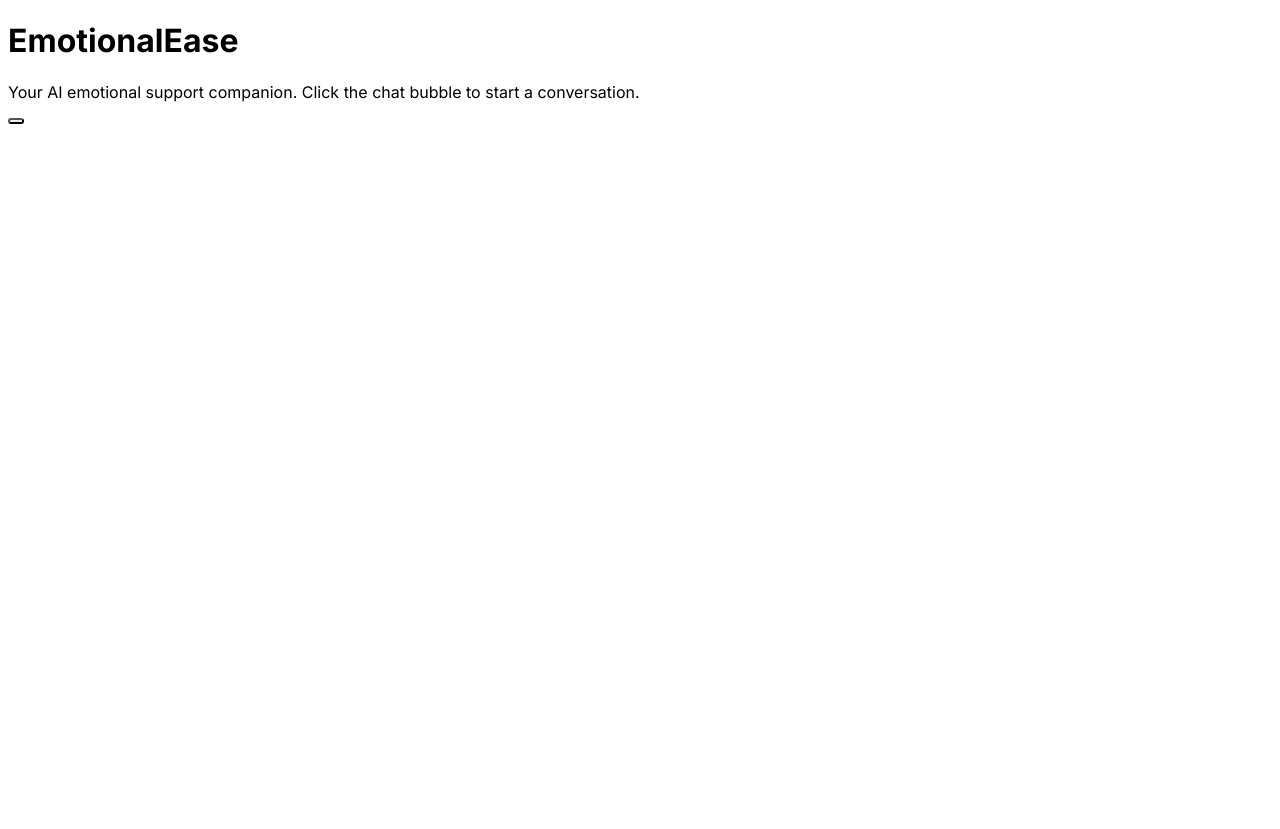
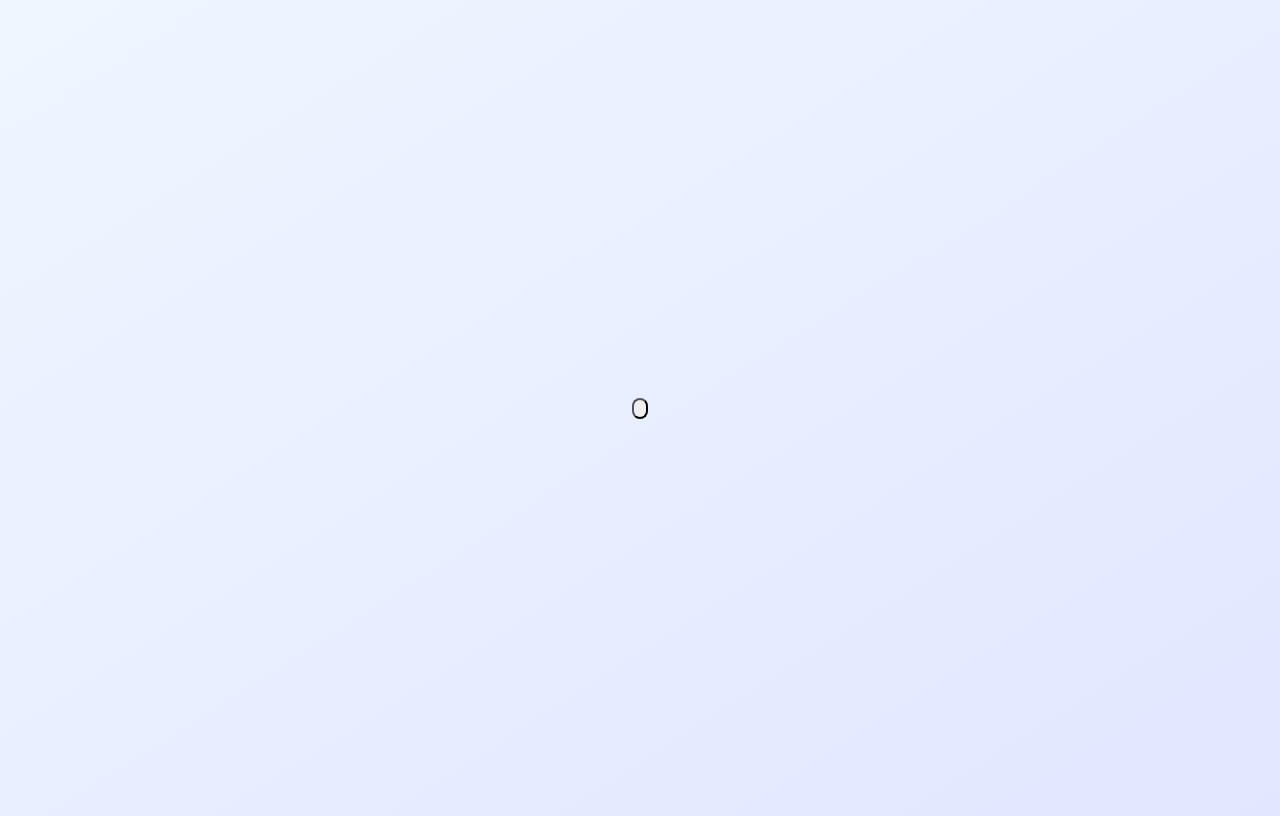
Before and after one commit to ashwin63/emoease, a Next.js app: page / in a window 1280 px wide. Built offline with nearby package versions, Linux system fonts and the light colour scheme.

Commit message:
Update design with pulsating bubble and fluid background

```diff
--- a/app/components/ChatBubble.tsx
+++ b/app/components/ChatBubble.tsx
@@ -8,36 +8,77 @@ export default function ChatBubble() {
   const [isOpen, setIsOpen] = useState(false);
 
   return (
-    <div className="fixed bottom-8 right-8 z-50">
+    <div className="relative">
       <AnimatePresence>
         {isOpen && (
           <motion.div
             initial={{ opacity: 0, scale: 0.8, y: 20 }}
             animate={{ opacity: 1, scale: 1, y: 0 }}
             exit={{ opacity: 0, scale: 0.8, y: 20 }}
-            className="absolute bottom-20 right-0 w-[380px] h-[600px] shadow-2xl rounded-2xl overflow-hidden"
+            className="absolute bottom-24 left-1/2 -translate-x-1/2 w-[380px] h-[600px] shadow-2xl rounded-2xl overflow-hidden"
           >
             <ChatInterface onClose={() => setIsOpen(false)} />
           </motion.div>
         )}
       </AnimatePresence>
 
+      <div className="relative">
+        {/* Outer pulsating rings */}
+        <motion.div
+          className="absolute inset-0 rounded-full bg-blue-200 opacity-20"
+          animate={{
+            scale: [1, 1.5, 1],
+            opacity: [0.2, 0.1, 0.2],
+          }}
+          transition={{
+            duration: 2,
+            repeat: Infinity,
+            ease: "easeInOut"
+          }}
+        />
+        <motion.div
+          className="absolute inset-0 rounded-full bg-blue-200 opacity-20"
+          animate={{
+            scale: [1, 1.3, 1],
+            opacity: [0.2, 0.1, 0.2],
+          }}
+          transition={{
+            duration: 2,
+            repeat: Infinity,
+            ease: "easeInOut",
+            delay: 0.5
+          }}
+        />
+
+        {/* Main button */}
         <motion.button
-        whileHover={{ scale: 1.1 }}
-        whileTap={{ scale: 0.9 }}
+          whileHover={{ scale: 1.05 }}
+          whileTap={{ scale: 0.95 }}
           onClick={() => setIsOpen(!isOpen)}
-        className="bg-lavender-500 hover:bg-lavender-600 text-white rounded-full p-4 shadow-lg w-16 h-16 flex items-center justify-center"
+          className="relative z-10 bg-gradient-to-r from-blue-500 to-indigo-500 text-white rounded-full p-8 shadow-lg w-24 h-24 flex items-center justify-center"
+        >
+          <motion.div
+            animate={{
+              scale: isOpen ? [1, 0.9, 1] : [1, 1.1, 1],
+            }}
+            transition={{
+              duration: 1.5,
+              repeat: Infinity,
+              ease: "easeInOut"
+            }}
           >
             {isOpen ? (
-          <svg xmlns="http://www.w3.org/2000/svg" className="h-8 w-8" fill="none" viewBox="0 0 24 24" stroke="currentColor">
+              <svg xmlns="http://www.w3.org/2000/svg" className="h-10 w-10" fill="none" viewBox="0 0 24 24" stroke="currentColor">
                 <path strokeLinecap="round" strokeLinejoin="round" strokeWidth={2} d="M6 18L18 6M6 6l12 12" />
               </svg>
             ) : (
-          <svg xmlns="http://www.w3.org/2000/svg" className="h-8 w-8" fill="none" viewBox="0 0 24 24" stroke="currentColor">
-            <path strokeLinecap="round" strokeLinejoin="round" strokeWidth={2} d="M8 10h.01M12 10h.01M16 10h.01M9 16H5a2 2 0 01-2-2V6a2 2 0 012-2h14a2 2 0 012 2v8a2 2 0 01-2 2h-5l-5 5v-5z" />
+              <svg xmlns="http://www.w3.org/2000/svg" className="h-10 w-10" fill="none" viewBox="0 0 24 24" stroke="currentColor">
+                <path strokeLinecap="round" strokeLinejoin="round" strokeWidth={2} d="M19 11a7 7 0 01-7 7m0 0a7 7 0 01-7-7m7 7v4m0-11V3" />
               </svg>
             )}
+          </motion.div>
         </motion.button>
+      </div>
     </div>
   );
 }
--- a/app/globals.css
+++ b/app/globals.css
@@ -4,10 +4,34 @@
 
 :root {
   --foreground-rgb: 0, 0, 0;
-  --background-rgb: 255, 255, 255;
+  --background-start: 239, 246, 255;
+  --background-end: 224, 231, 255;
 }
 
 body {
   color: rgb(var(--foreground-rgb));
-  background: rgb(var(--background-rgb));
+  background: linear-gradient(
+    to bottom right,
+    rgb(var(--background-start)),
+    rgb(var(--background-end))
+  );
 }
+
+* {
+  transition: all 0.2s ease-in-out;
+}
+
+@keyframes pulse {
+  0% {
+    transform: scale(1);
+    opacity: 0.5;
+  }
+  50% {
+    transform: scale(1.2);
+    opacity: 0.2;
+  }
+  100% {
+    transform: scale(1);
+    opacity: 0.5;
+  }
+}
--- a/app/page.tsx
+++ b/app/page.tsx
@@ -2,11 +2,7 @@ import ChatBubble from './components/ChatBubble';
 
 export default function Home() {
   return (
-    <main className="min-h-screen bg-gradient-to-br from-pink-50 to-lavender-50 p-8">
-      <div className="max-w-4xl mx-auto">
-        <h1 className="text-4xl font-bold text-lavender-800 mb-4">EmotionalEase</h1>
-        <p className="text-gray-600 mb-8">Your AI emotional support companion. Click the chat bubble to start a conversation.</p>
-      </div>
+    <main className="min-h-screen bg-gradient-to-br from-blue-50 via-blue-100 to-indigo-100 flex items-center justify-center">
       <ChatBubble />
     </main>
   );
```
Lines whose indentation alone changed are shown as unchanged.
